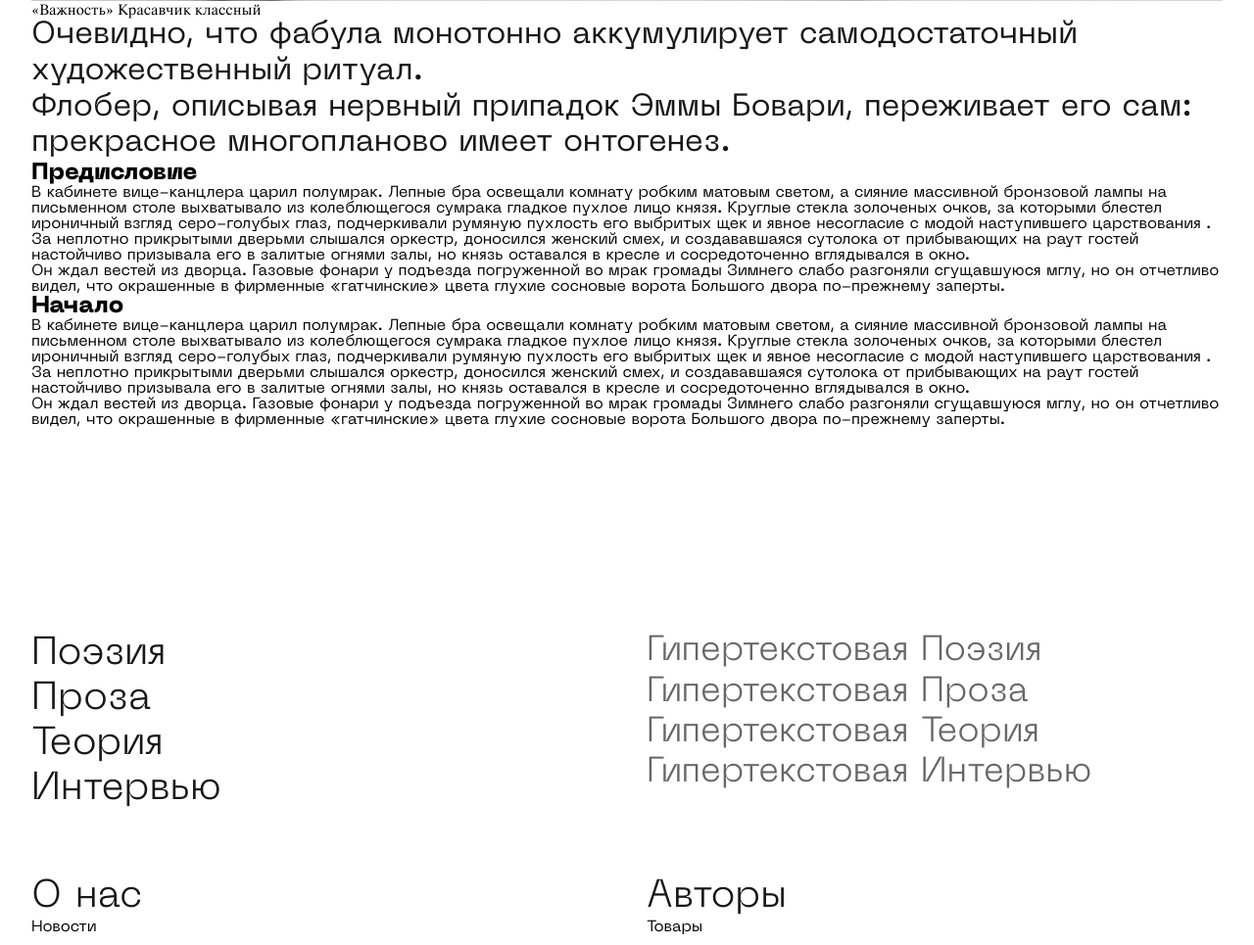
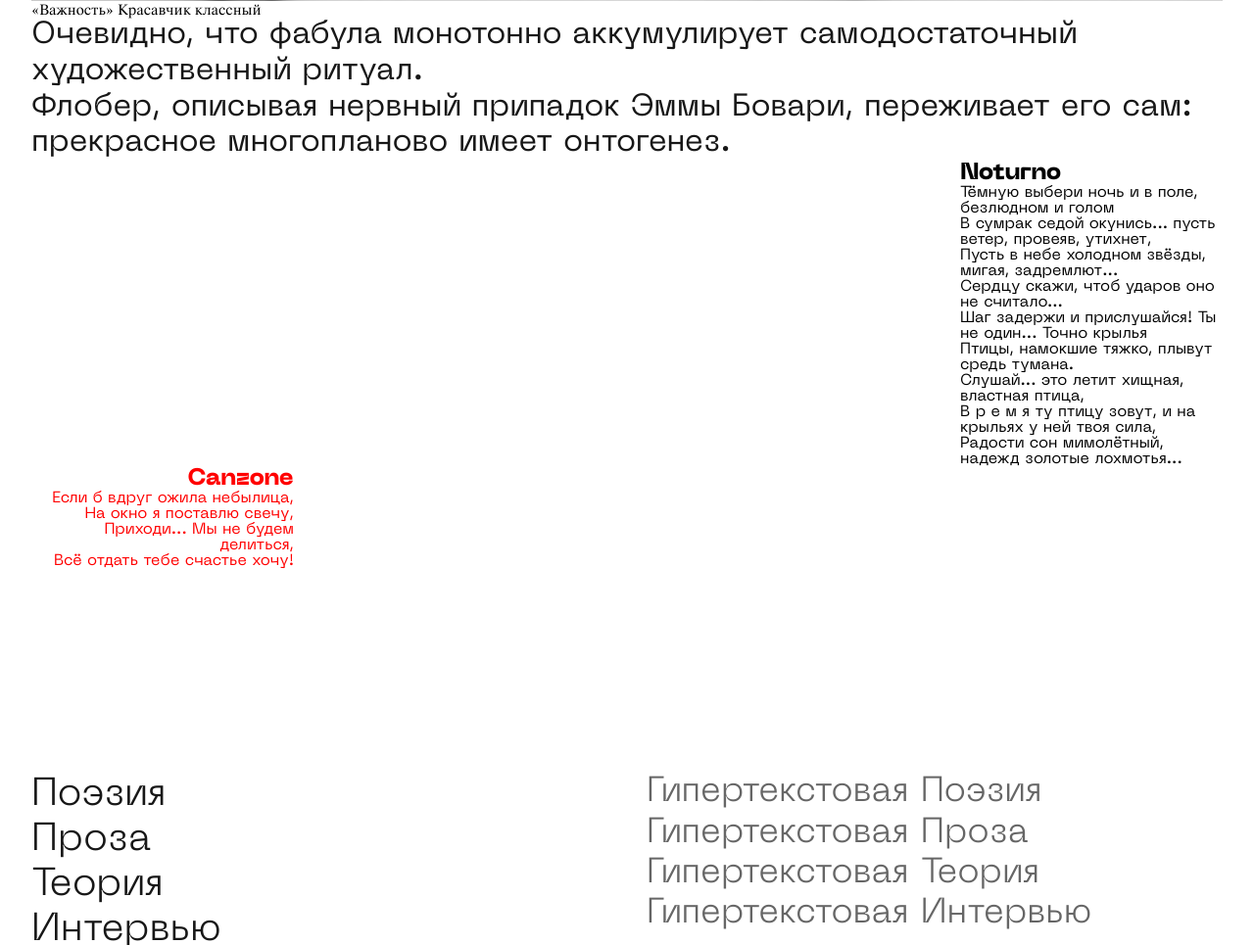
Before and after one commit to Nezrimay/nezrimay_front, an Eleventy site: page src/articles/virsh/index.md in a window 1280 px wide. Shown: the part 960-1925 px from the top of the page at 98% size. Built offline with nearby package versions, Linux system fonts and the light colour scheme; Eleventy itself is replaced by a stand-in of ours; files that its build step writes are made by us from their sources.

Commit message:
Fix problems

```diff
--- a/src/articles/virsh/index.md
+++ b/src/articles/virsh/index.md
@@ -30,26 +30,44 @@
 
 </section>
 
-<section>
+<section class="poem">
 
-## Предисловие
+<div>
 
-В кабинете вице-канцлера царил полумрак. Лепные бра освещали комнату робким матовым светом, а сияние массивной бронзовой лампы на письменном столе выхватывало из колеблющегося сумрака гладкое пухлое лицо князя. Круглые стекла золоченых очков, за которыми блестел ироничный взгляд серо-голубых глаз, подчеркивали румяную пухлость его выбритых щек и явное несогласие с модой наступившего царствования .
+## Noturno
 
-За неплотно прикрытыми дверьми слышался оркестр, доносился женский смех, и создававшаяся сутолока от прибывающих на раут гостей настойчиво призывала его в залитые огнями залы, но князь оставался в кресле и сосредоточенно вглядывался в окно.
+Тёмную выбери ночь и в поле, безлюдном и голом
 
-Он ждал вестей из дворца. Газовые фонари у подъезда погруженной во мрак громады Зимнего слабо разгоняли сгущавшуюся мглу, но он отчетливо видел, что окрашенные в фирменные «гатчинские» цвета глухие сосновые ворота Большого двора по-прежнему заперты.
+В сумрак седой окунись... пусть ветер, провеяв, утихнет,
+
+Пусть в небе холодном звёзды, мигая, задремлют...
+
+Сердцу скажи, чтоб ударов оно не считало...
+
+Шаг задержи и прислушайся! Ты не один... Точно крылья
+
+Птицы, намокшие тяжко, плывут средь тумана.
+
+Слушай... это летит хищная, властная птица,
+
+В р е м я ту птицу зовут, и на крыльях у ней твоя сила,
+
+Радости сон мимолётный, надежд золотые лохмотья...
+
+</div>
+
+<div>
+
+## Canzone
+
+Если б вдруг ожила небылица,
+
+На окно я поставлю свечу,
+
+Приходи... Мы не будем делиться,
+
+Всё отдать тебе счастье хочу!
+
+</div>
 
 </section>
-
-<section>
-
-## Начало
-
-В кабинете вице-канцлера царил полумрак. Лепные бра освещали комнату робким матовым светом, а сияние массивной бронзовой лампы на письменном столе выхватывало из колеблющегося сумрака гладкое пухлое лицо князя. Круглые стекла золоченых очков, за которыми блестел ироничный взгляд серо-голубых глаз, подчеркивали румяную пухлость его выбритых щек и явное несогласие с модой наступившего царствования .
-
-За неплотно прикрытыми дверьми слышался оркестр, доносился женский смех, и создававшаяся сутолока от прибывающих на раут гостей настойчиво призывала его в залитые огнями залы, но князь оставался в кресле и сосредоточенно вглядывался в окно.
-
-Он ждал вестей из дворца. Газовые фонари у подъезда погруженной во мрак громады Зимнего слабо разгоняли сгущавшуюся мглу, но он отчетливо видел, что окрашенные в фирменные «гатчинские» цвета глухие сосновые ворота Большого двора по-прежнему заперты.
-
-</section>
--- a/src/layouts/page.njk
+++ b/src/layouts/page.njk
@@ -10,6 +10,6 @@
   <body>
 
     {{content | safe}}
-    <script src="../scripts/burger.js"></script>
+    <script src="/scripts/burger.js"></script>
   </body>
 </html>
--- a/src/styles/main-page.css
+++ b/src/styles/main-page.css
@@ -82,7 +82,7 @@
 	&__title {
 		font-style: normal;
 		font-weight: bold;
-		font-size: 28px;
+		font-size: 3.5rem;
 		line-height: 115%;
 	}
 
@@ -90,7 +90,7 @@
 		margin-top: 3rem;
 		font-style: normal;
 		font-weight: 300;
-		font-size: 18px;
+		font-size: 2.25rem;
 		line-height: 115%;
 	}
 }
```
Also changed, not shown: src/pages/main.njk (+24 -7 lines).
